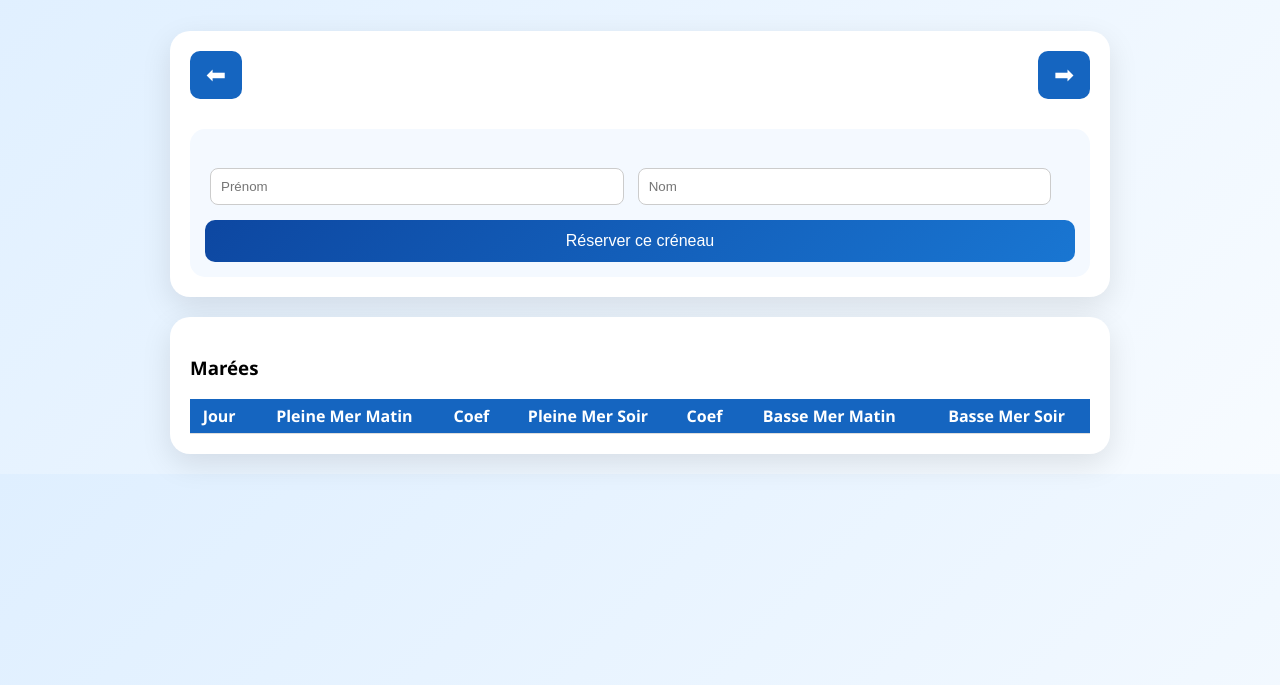
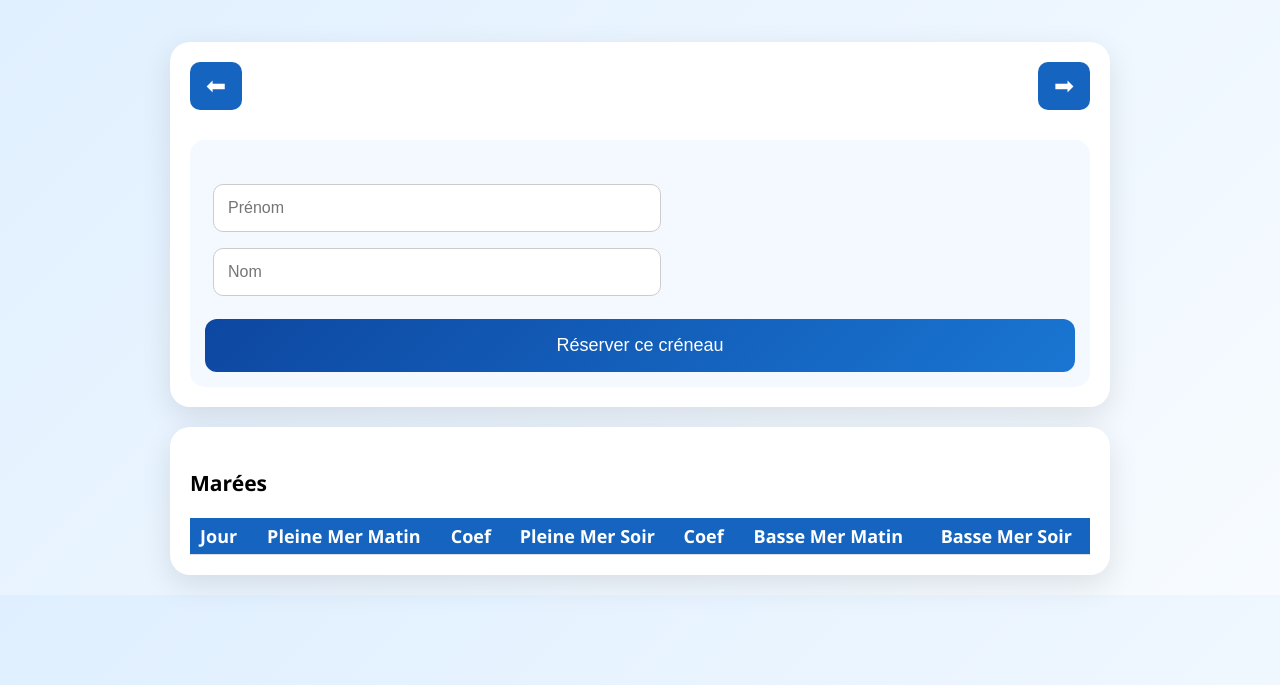
Before and after one commit to josephinegibert-ai/marees-reservation, a website: page public/index.html in a window 1280 px wide. Shown: the part 115-800 px from the top of the page. Drawn offline with Linux system fonts and the light colour scheme; no server answers.

Commit message:
on améliore encore

```diff
--- a/public/index.html
+++ b/public/index.html
@@ -13,6 +13,10 @@
     cursor: pointer;
     background: #1565c0;
     color: white;
+}
+
+body {
+    font-size: 18px; /* taille globale */
 }
 
 .calendar-header button:hover {
@@ -145,9 +149,10 @@ h1 {
     background: #2196f3;
     color: white;
     border: none;
-    padding: 10px 15px;
+    padding: 14px 20px;
     margin: 5px;
-    border-radius: 6px;
+    font-size: 16px;
+    border-radius: 8px;
     cursor: pointer;
     font-weight: bold;
 }
@@ -169,22 +174,23 @@ h1 {
 }
 
 input {
-    padding: 10px;
-    margin: 5px;
-    width: 45%;
-    border-radius: 8px;
+    padding: 14px;
+    margin: 8px;
+    width: 48%;
+    border-radius: 10px;
     border: 1px solid #ccc;
+    font-size: 16px;
 }
 
 .reserve-btn {
-    margin-top: 10px;
+    margin-top: 15px;
     width: 100%;
-    padding: 12px;
+    padding: 16px;
     border: none;
-    border-radius: 10px;
+    border-radius: 12px;
     background: linear-gradient(135deg, #0d47a1, #1976d2);
     color: white;
-    font-size: 16px;
+    font-size: 18px;
     cursor: pointer;
 }
 
```
